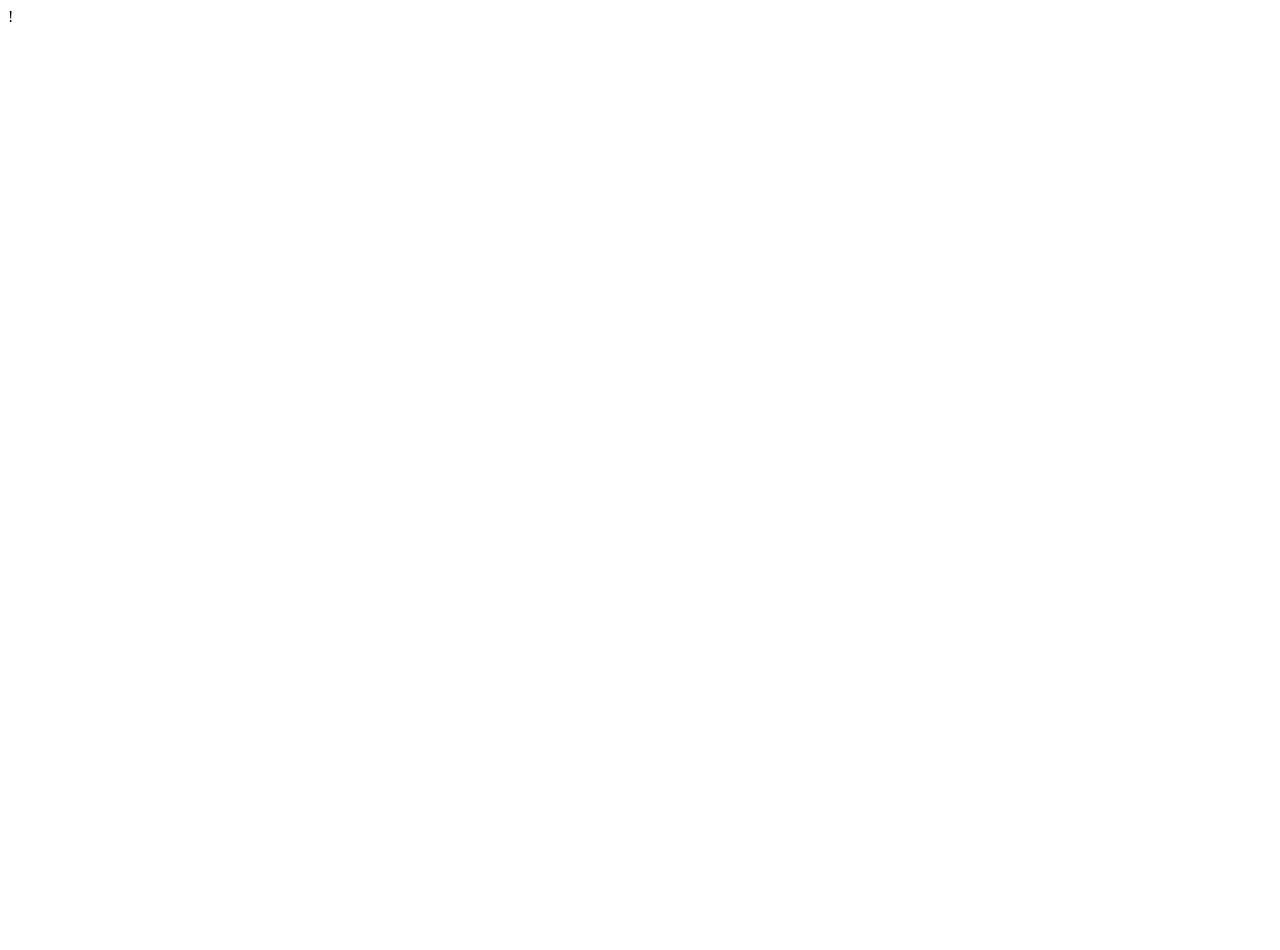
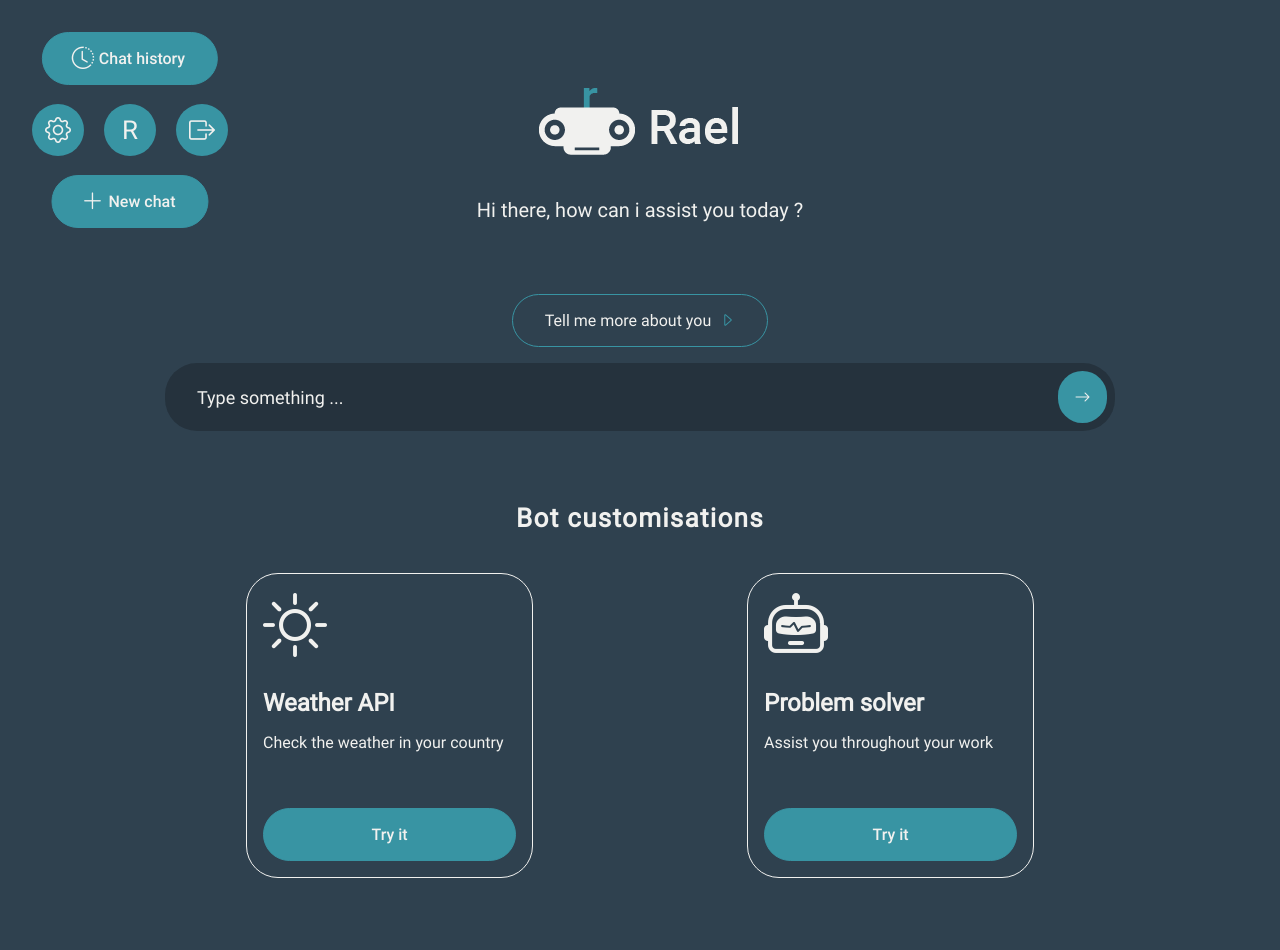
Before and after one commit to NathanRael/ChatbotRemake, a PHP site: page /mainInterface.html in a window 1280 px wide. Before the commit the page is almost empty. Before the commit the page ends 22 px from the top, so only its background shows below. Run offline with PHP 8.4, Linux system fonts and the light colour scheme.

Commit message:
adding moving part and bot cusromisation

```diff
--- a/mainInterface.html
+++ b/mainInterface.html
@@ -1 +1,73 @@
-!
+<!DOCTYPE html>
+<html lang="en">
+    <head class="head">
+        <meta charset="UTF-8">
+        <meta http-equiv="X-UA-Compatible" content="IE=edge">
+        <meta name="viewport" content="width=device-width, initial-scale=1.0">
+        <link rel="stylesheet" href="./src/frameworks/bootstrap-icons.css">
+        <script src="./src/frameworks/jquery-3.7.1.min.js" ></script>
+        <link rel="stylesheet" href="./src/css/style.css">
+        <script src="./src/js/main.js" defer></script>
+
+        <title>Main</title>
+    </head>
+<body>
+    <section class="">
+        <div class="main-hero">
+            <img src="./src/image/logo.png" alt="" class="main-image">
+            <p class="hero-lead">Hi there, how can i assist you today ?</p>
+        </div>
+        <div class="prompt-example-container">
+            <div class="prompt-example">
+                <p>Tell me more about you</p>
+                <i class="bi bi-caret-right"></i>
+            </div>
+        </div>
+        <div class="user-input-container">
+            <input type="text" class="user-input" placeholder="Type something ...">
+            <i class="bi bi-arrow-right"></i>
+        </div>
+    </section>
+    <section class="bot-customisation">
+        <h1 class="customisation-title">Bot customisations</h1>
+        <div class="customisation-card-container">
+            <div class="customisation-card">
+                <div class="customisation-icon">
+                    <i class="bi bi-brightness-high"></i>
+                </div>
+                <div class="text-container">
+                    <h2 class="text-container-title">Weather API</h2>
+                    <p class="customisation-desc">Check the weather in your country</p>
+                </div>
+                <button class="btn">Try it</button>
+            </div>
+            <div class="customisation-card">
+                <div class="customisation-icon">
+                    <i class="bi bi-robot"></i>
+                </div>
+                <div class="text-container">
+                    <h2 class="text-container-title">Problem solver</h2>
+                    <p class="customisation-desc">Assist you throughout your work</p>
+                </div>
+                <button class="btn">Try it</button>
+            </div>
+        </div>
+    </section>
+    <section class="moving-part">
+        <div class="user-item-container">
+            <p class="user-abbreviation">R</p>
+            <i class="bi bi-gear user-setting"></i>
+            <i class="bi bi-box-arrow-right user-logout"></i>
+            <button class="new-chat btn">
+                <i class="bi bi-plus-lg user-item-icon"></i>
+                    New chat
+            </button>
+            <button class="chat-history btn">
+                <i class="bi bi-clock-history user-item-icon"></i>
+                    Chat history
+            </button>
+        </div>
+    </section>
+
+</body>
+</html>
--- a/src/css/style.css
+++ b/src/css/style.css
@@ -222,6 +222,186 @@ body::-webkit-scrollbar{
     text-align: center;
 }
 
+/**************mainInterface *************/
+.main-hero{
+    margin: 72px auto;
+    display: flex;
+    flex-direction: column;
+    justify-content: center;
+    align-items: center;
+    row-gap: 40px;
+}
+
+.prompt-example-container{
+    display: flex;
+    justify-content: center;
+}
+
+.prompt-example{
+    cursor: pointer;
+    display: flex;
+    justify-content: center;
+    align-items: center;
+    color: var(--text-color);
+    column-gap: 8px;
+    border: solid 1px var(--secondary-color);
+    border-radius: 32px;
+    padding: 16px 32px;
+    margin-bottom: 16px;
+    width: fit-content;
+}
+
+.prompt-example i{
+    color: var(--secondary-color);
+}
+
+.user-input-container{
+    display: flex;
+    margin: 0 auto 72px auto;
+    padding:8px;
+    padding-left: 32px;
+    background-color: var(--input-color);
+    border-radius: 32px;
+    width: 950px;
+}
+.user-input{
+    width: 100%;
+    background-color: transparent;
+    border: 0;
+    outline: 0;
+    font-size:var(--body-fs);
+    color: var(--text-color);
+}
+
+.user-input-container i{
+    display: flex;
+    justify-content: center;
+    align-items: center;
+    cursor: pointer;
+    background-color: var(--secondary-color);
+    color: var(--text-color);
+    border-radius: 32px;
+    width: 52px;
+    height: 52px;
+}
+
+.user-input::placeholder{
+    color: var(--text-color);
+}
+
+.customisation-card-container{
+    display: flex;
+    justify-content: space-evenly;
+    align-items: center;
+}
+
+.customisation-title{
+    font-size: var(--sub-heading);
+    color: var(--text-color);
+    letter-spacing: 0.05em;
+    text-align: center;
+    margin-top: 72px;
+    margin-bottom: 40px;
+}
+
+
+.bot-customisation{
+    margin: 72px auto;
+
+}
+
+.customisation-card{
+    width: 287px;
+    display: flex;
+    flex-direction: column;
+    justify-content: start;
+    border: solid 1px var(--text-color);
+    border-radius: 32px;
+    padding: 16px;
+}
+
+.customisation-icon{
+    margin-bottom: 24px;
+}
+
+.customisation-icon i{
+    font-size: 64px;
+    color: var(--text-color);
+}
+
+.customisation-card-container .text-container{
+    display: flex;
+    flex-direction: column;
+    row-gap: 16px;
+    color: var(--text-color);
+    margin-bottom: 56px;
+}
+
+/*****moving part*****/
+.moving-part{
+    position: fixed;
+    top: 32px;
+    left: 32px;
+}
+.user-item-container{
+    position: relative;
+    width:196px;
+    height: 196px;
+}
+.user-abbreviation, .user-setting, .user-logout{
+    position: absolute;
+    /* top: 50%;
+    left: 50%;
+    transform: translate(-50%, -50%); */
+    cursor: pointer;
+    display: flex;
+    justify-content: center;
+    align-items: center;
+    font-size: var(--sub-heading);
+    color: var(--text-color);
+    background-color: var(--secondary-color);
+    width: 52px;
+    height: 52px;
+    border-radius: 32px;
+    box-shadow: 0 6px 24 rgba(0, 0, 0, 0.2);
+
+}
+.new-chat, .chat-history{
+    position: absolute;
+    left: 50%;
+    transform:translateX(-50%);
+    width: max-content;
+    box-shadow: 0 6px 24 rgba(0, 0, 0, 0.2);
+}
+
+.user-abbreviation{
+    top: 50%;
+    left: 50%;
+    transform: translate(-50%, -50%);
+}
+
+.user-logout{
+    top: 50%;
+    right: 0;
+    transform: translateY(-50%);
+
+}
+.user-setting{
+    top: 50%;
+    left: 0;
+    transform: translateY(-50%);
+}
+
+.user-item-icon{
+    margin-right: 8px;
+    transform: scale(1.4);
+}
+
+.new-chat {
+    bottom: 0;
+}
+
+
 /**********media query**********/
 
 @media screen and (max-width : 1366px) {
```
